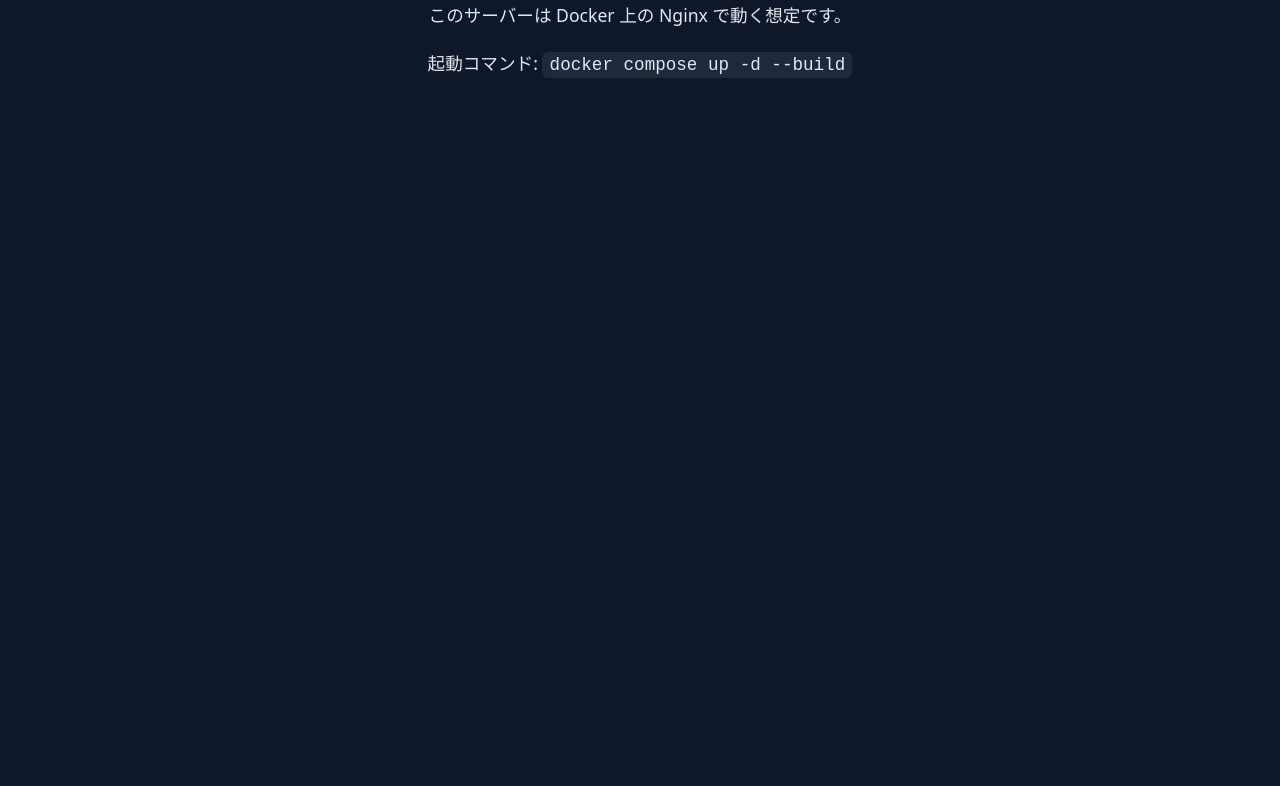
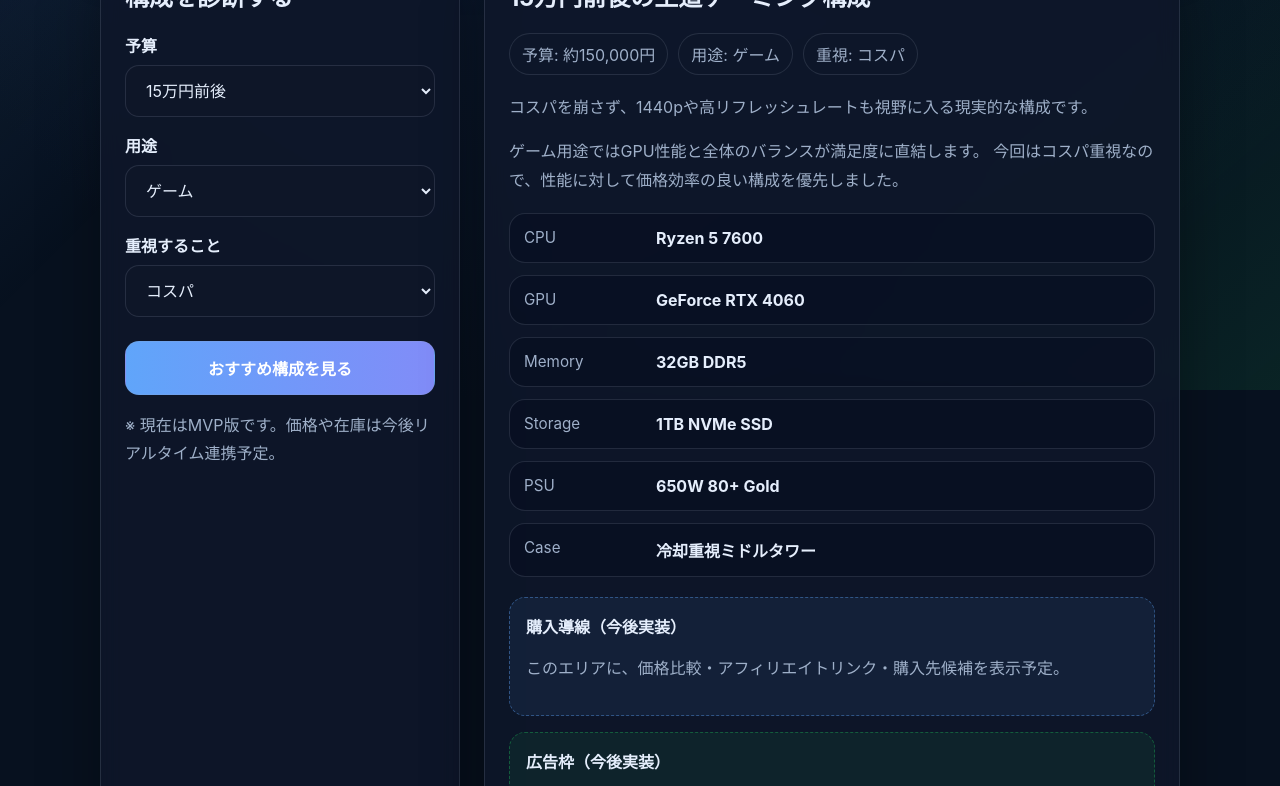
Before and after one commit to stone0141/PCgene, a plain HTML site: page site/index.html in a window 1280 px wide. Shown: the part 410-1196 px from the top of the page. Before the commit the page ends 800 px from the top, so only its background shows below. Drawn offline with Linux system fonts and the light colour scheme.

Commit message:
Start PCgene MVP frontend

```diff
--- /dev/null
+++ b/site/app.js
@@ -0,0 +1,124 @@
+const builds = {
+  gaming: {
+    100000: {
+      title: '10万円前後の入門ゲーミング構成',
+      description: 'フルHD中心で人気ゲームを快適に遊びやすい、初心者向けの鉄板バランス構成です。',
+      parts: {
+        CPU: 'Ryzen 5 5600', GPU: 'Radeon RX 7600', Memory: '16GB DDR4', Storage: '1TB NVMe SSD', PSU: '650W 80+ Bronze', Case: 'エアフロー重視ミドルタワー'
+      }
+    },
+    150000: {
+      title: '15万円前後の王道ゲーミング構成',
+      description: 'コスパを崩さず、1440pや高リフレッシュレートも視野に入る現実的な構成です。',
+      parts: {
+        CPU: 'Ryzen 5 7600', GPU: 'GeForce RTX 4060', Memory: '32GB DDR5', Storage: '1TB NVMe SSD', PSU: '650W 80+ Gold', Case: '冷却重視ミドルタワー'
+      }
+    },
+    200000: {
+      title: '20万円前後の高バランス構成',
+      description: '性能・将来性・扱いやすさのバランスが良く、初心者でも満足度が高いラインです。',
+      parts: {
+        CPU: 'Ryzen 7 7700', GPU: 'GeForce RTX 4070', Memory: '32GB DDR5', Storage: '2TB NVMe SSD', PSU: '750W 80+ Gold', Case: '高冷却ミドルタワー'
+      }
+    },
+    300000: {
+      title: '30万円前後の上位ゲーミング構成',
+      description: '4Kや重いゲームも狙える、妥協の少ない上位クラス構成です。',
+      parts: {
+        CPU: 'Ryzen 7 7800X3D', GPU: 'GeForce RTX 4070 Ti SUPER', Memory: '32GB DDR5', Storage: '2TB NVMe SSD', PSU: '850W 80+ Gold', Case: '静音・冷却両立ケース'
+      }
+    }
+  },
+  editing: {
+    100000: { title: '軽め編集向け構成', description: 'フルHD編集や学習用途向けの控えめな編集構成。', parts: { CPU: 'Ryzen 5 5600', GPU: 'GeForce RTX 3060', Memory: '16GB DDR4', Storage: '1TB NVMe SSD', PSU: '650W Bronze', Case: '拡張しやすいケース' } },
+    150000: { title: '動画編集の標準構成', description: 'PremiereやDaVinciで扱いやすい、初心者向け編集構成。', parts: { CPU: 'Core i5-14400F', GPU: 'GeForce RTX 4060', Memory: '32GB DDR4/DDR5', Storage: '1TB NVMe SSD + 2TB HDD', PSU: '650W Gold', Case: '静音寄りケース' } },
+    200000: { title: '編集快適構成', description: '4K素材も扱いやすく、長く使いやすい編集向け。', parts: { CPU: 'Core i7-14700F', GPU: 'GeForce RTX 4070', Memory: '32GB DDR5', Storage: '2TB NVMe SSD', PSU: '750W Gold', Case: '冷却重視ケース' } },
+    300000: { title: '本格クリエイター構成', description: '重い書き出しや同時作業でも粘れる上位構成。', parts: { CPU: 'Core i7-14700K', GPU: 'GeForce RTX 4070 Ti SUPER', Memory: '64GB DDR5', Storage: '2TB NVMe SSD + 4TB SSD', PSU: '850W Gold', Case: '大型高冷却ケース' } }
+  },
+  streaming: {
+    100000: { title: '入門配信構成', description: '軽い配信やゲーム実況の入り口用。', parts: { CPU: 'Ryzen 5 5600', GPU: 'RTX 3060', Memory: '16GB', Storage: '1TB SSD', PSU: '650W', Case: 'エアフロー重視' } },
+    150000: { title: '初心者向け配信構成', description: 'ゲームしながら配信しやすいバランス型。', parts: { CPU: 'Ryzen 7 5700X', GPU: 'RTX 4060', Memory: '32GB', Storage: '1TB SSD', PSU: '650W Gold', Case: '冷却重視' } },
+    200000: { title: '安定配信構成', description: '同時配信や録画を考えても安心感がある構成。', parts: { CPU: 'Ryzen 7 7700', GPU: 'RTX 4070', Memory: '32GB DDR5', Storage: '2TB SSD', PSU: '750W Gold', Case: '静音冷却ケース' } },
+    300000: { title: '本格配信構成', description: '配信・録画・ゲームを高いレベルで両立。', parts: { CPU: 'Ryzen 9 7900', GPU: 'RTX 4070 Ti SUPER', Memory: '64GB DDR5', Storage: '2TB SSD', PSU: '850W Gold', Case: '上位ケース' } }
+  },
+  ai: {
+    100000: { title: '軽量開発向け構成', description: '学習・開発・普段使いを無理なくこなす最小ライン。', parts: { CPU: 'Ryzen 5 5600', GPU: 'RTX 3060 12GB', Memory: '32GB', Storage: '1TB SSD', PSU: '650W', Case: '拡張しやすいケース' } },
+    150000: { title: 'AI学習入門構成', description: 'ローカルLLMや画像生成を試しやすい現実的な構成。', parts: { CPU: 'Ryzen 5 7600', GPU: 'RTX 4060 Ti 16GB', Memory: '32GB DDR5', Storage: '1TB SSD', PSU: '750W Gold', Case: '冷却重視' } },
+    200000: { title: '開発・生成AI快適構成', description: 'VRAMと全体性能のバランスを重視。', parts: { CPU: 'Ryzen 7 7700', GPU: 'RTX 4070 SUPER', Memory: '64GB DDR5', Storage: '2TB SSD', PSU: '750W Gold', Case: '上位冷却ケース' } },
+    300000: { title: 'ローカルAI強化構成', description: '開発・学習・生成をしっかり回したい人向け。', parts: { CPU: 'Ryzen 9 7900', GPU: 'RTX 4080 SUPER', Memory: '64GB DDR5', Storage: '2TB SSD', PSU: '850W Gold', Case: '高冷却ケース' } }
+  },
+  daily: {
+    100000: { title: '普段使い快適構成', description: 'ネット、Office、軽作業で長く困りにくい構成。', parts: { CPU: 'Core i5-13400', GPU: '内蔵GPU', Memory: '16GB', Storage: '1TB SSD', PSU: '550W', Case: 'コンパクトケース' } },
+    150000: { title: '余裕のある普段使い構成', description: '軽い編集や複数作業にも対応しやすい。', parts: { CPU: 'Core i5-14400', GPU: 'RTX 4060', Memory: '16GB', Storage: '1TB SSD', PSU: '650W', Case: '静音ケース' } },
+    200000: { title: '万能ホームPC構成', description: '長く使いたい人向けの万能型。', parts: { CPU: 'Core i7-14700', GPU: 'RTX 4060', Memory: '32GB', Storage: '2TB SSD', PSU: '650W Gold', Case: '静音・拡張両立' } },
+    300000: { title: '高級万能構成', description: '仕事も趣味も一台で済ませたい方向け。', parts: { CPU: 'Core i7-14700K', GPU: 'RTX 4070', Memory: '32GB DDR5', Storage: '2TB SSD', PSU: '750W Gold', Case: 'プレミアムケース' } }
+  }
+};
+
+const usageLabel = {
+  gaming: 'ゲーム', editing: '動画編集', streaming: '配信', ai: 'AI / 開発', daily: '普段使い'
+};
+const priorityLabel = {
+  value: 'コスパ', performance: '性能', silent: '静音', future: '将来性'
+};
+
+function reasonText(usage, priority) {
+  const base = {
+    gaming: 'ゲーム用途ではGPU性能と全体のバランスが満足度に直結します。',
+    editing: '動画編集ではCPU・メモリ・ストレージ速度のバランスが重要です。',
+    streaming: '配信はゲーム性能だけでなく、同時処理の安定性も大事です。',
+    ai: 'AI / 開発用途ではメモリ容量とGPUの余力が使いやすさに効きます。',
+    daily: '普段使いではオーバースペックを避けつつ快適さを確保するのが大切です。'
+  };
+  const plus = {
+    value: '今回はコスパ重視なので、性能に対して価格効率の良い構成を優先しました。',
+    performance: '今回は性能重視なので、予算内で体感差が出やすい部分に強めに振っています。',
+    silent: '今回は静音重視なので、発熱と騒音が極端に増えにくい方向でまとめています。',
+    future: '今回は将来性重視なので、メモリや電源、プラットフォームの余裕を意識しています。'
+  };
+  return `${base[usage]} ${plus[priority]}`;
+}
+
+function renderResult(build, budget, usage, priority) {
+  const result = document.getElementById('result');
+  const partsHtml = Object.entries(build.parts).map(([label, name]) => `
+    <div class="part">
+      <div class="label">${label}</div>
+      <div class="name">${name}</div>
+    </div>
+  `).join('');
+
+  result.innerHTML = `
+    <h2>${build.title}</h2>
+    <div class="summary">
+      <span class="badge">予算: 約${Number(budget).toLocaleString()}円</span>
+      <span class="badge">用途: ${usageLabel[usage]}</span>
+      <span class="badge">重視: ${priorityLabel[priority]}</span>
+    </div>
+    <p class="lead">${build.description}</p>
+    <p class="muted">${reasonText(usage, priority)}</p>
+    <div class="parts">${partsHtml}</div>
+    <div class="cta">
+      <strong>購入導線（今後実装）</strong>
+      <p class="muted">このエリアに、価格比較・アフィリエイトリンク・購入先候補を表示予定。</p>
+    </div>
+    <div class="adbox">
+      <strong>広告枠（今後実装）</strong>
+      <p class="muted">初心者向けの比較記事や周辺機器紹介、広告ユニット配置を想定。</p>
+    </div>
+  `;
+}
+
+const form = document.getElementById('pc-form');
+form.addEventListener('submit', (event) => {
+  event.preventDefault();
+  const data = new FormData(form);
+  const budget = data.get('budget');
+  const usage = data.get('usage');
+  const priority = data.get('priority');
+  const build = builds[usage]?.[budget];
+  if (!build) return;
+  renderResult(build, budget, usage, priority);
+});
+
+renderResult(builds.gaming[150000], 150000, 'gaming', 'value');
--- a/site/index.html
+++ b/site/index.html
@@ -3,36 +3,72 @@
   <head>
     <meta charset="UTF-8" />
     <meta name="viewport" content="width=device-width, initial-scale=1.0" />
-    <title>大将 Web Server</title>
-    <style>
-      body {
-        margin: 0;
-        font-family: system-ui, sans-serif;
-        background: #0f172a;
-        color: #e2e8f0;
-        display: grid;
-        place-items: center;
-        min-height: 100vh;
-      }
-      main {
-        max-width: 720px;
-        padding: 32px;
-        text-align: center;
-      }
-      h1 { font-size: 3rem; margin-bottom: 0.5rem; }
-      p { font-size: 1.1rem; line-height: 1.7; }
-      code {
-        background: #1e293b;
-        padding: 0.2rem 0.45rem;
-        border-radius: 6px;
-      }
-    </style>
+    <title>PCgene - 初心者向けPC構成診断</title>
+    <link rel="stylesheet" href="./styles.css" />
   </head>
   <body>
-    <main>
-      <h1>大将、配置完了</h1>
-      <p>このサーバーは Docker 上の Nginx で動く想定です。</p>
-      <p>起動コマンド: <code>docker compose up -d --build</code></p>
+    <div class="bg"></div>
+    <main class="container">
+      <section class="hero card">
+        <p class="eyebrow">PCgene / MVP v0.1</p>
+        <h1>予算と用途から、<br />失敗しにくいPC構成を提案</h1>
+        <p class="lead">
+          PC初心者向けの構成診断アプリ。用途・予算・重視ポイントを選ぶだけで、
+          おすすめ構成と選定理由をわかりやすく表示します。
+        </p>
+      </section>
+
+      <section class="grid">
+        <form id="pc-form" class="card form-panel">
+          <h2>構成を診断する</h2>
+
+          <label>
+            <span>予算</span>
+            <select name="budget" required>
+              <option value="100000">10万円前後</option>
+              <option value="150000" selected>15万円前後</option>
+              <option value="200000">20万円前後</option>
+              <option value="300000">30万円前後</option>
+            </select>
+          </label>
+
+          <label>
+            <span>用途</span>
+            <select name="usage" required>
+              <option value="gaming" selected>ゲーム</option>
+              <option value="editing">動画編集</option>
+              <option value="streaming">配信</option>
+              <option value="ai">AI / 開発</option>
+              <option value="daily">普段使い</option>
+            </select>
+          </label>
+
+          <label>
+            <span>重視すること</span>
+            <select name="priority" required>
+              <option value="value" selected>コスパ</option>
+              <option value="performance">性能</option>
+              <option value="silent">静音</option>
+              <option value="future">将来性</option>
+            </select>
+          </label>
+
+          <button type="submit">おすすめ構成を見る</button>
+
+          <p class="note">
+            ※ 現在はMVP版です。価格や在庫は今後リアルタイム連携予定。
+          </p>
+        </form>
+
+        <section id="result" class="card result-panel">
+          <div class="result-empty">
+            <h2>診断結果</h2>
+            <p>左の条件を選んで、「おすすめ構成を見る」を押してください。</p>
+          </div>
+        </section>
+      </section>
     </main>
+
+    <script src="./app.js"></script>
   </body>
 </html>
--- /dev/null
+++ b/site/styles.css
@@ -0,0 +1,148 @@
+:root {
+  --bg: #07111f;
+  --panel: rgba(15, 23, 42, 0.84);
+  --line: rgba(148, 163, 184, 0.18);
+  --text: #e5eefc;
+  --muted: #9fb0c9;
+  --accent: #60a5fa;
+  --accent-2: #22c55e;
+  --shadow: 0 20px 60px rgba(0, 0, 0, 0.35);
+}
+* { box-sizing: border-box; }
+body {
+  margin: 0;
+  font-family: Inter, system-ui, sans-serif;
+  color: var(--text);
+  background: radial-gradient(circle at top, #0f1f3a, var(--bg) 55%);
+}
+.bg {
+  position: fixed;
+  inset: 0;
+  background: linear-gradient(135deg, rgba(96,165,250,.14), transparent 35%), linear-gradient(320deg, rgba(34,197,94,.10), transparent 35%);
+  pointer-events: none;
+}
+.container {
+  position: relative;
+  z-index: 1;
+  max-width: 1120px;
+  margin: 0 auto;
+  padding: 40px 20px 80px;
+}
+.card {
+  background: var(--panel);
+  border: 1px solid var(--line);
+  border-radius: 24px;
+  box-shadow: var(--shadow);
+  backdrop-filter: blur(10px);
+}
+.hero {
+  padding: 32px;
+  margin-bottom: 24px;
+}
+.eyebrow {
+  color: var(--accent);
+  font-size: 0.85rem;
+  font-weight: 700;
+  letter-spacing: 0.08em;
+  text-transform: uppercase;
+}
+.hero h1 {
+  margin: 10px 0 14px;
+  line-height: 1.15;
+  font-size: clamp(2rem, 5vw, 3.5rem);
+}
+.lead, .note, .muted {
+  color: var(--muted);
+  line-height: 1.8;
+}
+.grid {
+  display: grid;
+  grid-template-columns: 360px 1fr;
+  gap: 24px;
+}
+.form-panel, .result-panel {
+  padding: 24px;
+}
+.form-panel h2, .result-panel h2 {
+  margin-top: 0;
+}
+label {
+  display: block;
+  margin-bottom: 16px;
+}
+label span {
+  display: block;
+  margin-bottom: 8px;
+  font-weight: 600;
+}
+select, button {
+  width: 100%;
+  border-radius: 14px;
+  border: 1px solid var(--line);
+  padding: 14px 16px;
+  font: inherit;
+}
+select {
+  background: rgba(15, 23, 42, 0.95);
+  color: var(--text);
+}
+button {
+  margin-top: 8px;
+  background: linear-gradient(90deg, var(--accent), #818cf8);
+  color: white;
+  font-weight: 800;
+  cursor: pointer;
+}
+button:hover { filter: brightness(1.06); }
+.result-empty { min-height: 320px; display: grid; place-items: center; text-align: center; }
+.summary {
+  display: flex;
+  flex-wrap: wrap;
+  gap: 10px;
+  margin: 10px 0 18px;
+}
+.badge {
+  padding: 8px 12px;
+  border-radius: 999px;
+  border: 1px solid var(--line);
+  color: var(--muted);
+  background: rgba(15, 23, 42, 0.7);
+}
+.parts {
+  display: grid;
+  gap: 12px;
+  margin-top: 18px;
+}
+.part {
+  display: grid;
+  grid-template-columns: 120px 1fr;
+  gap: 12px;
+  padding: 14px;
+  border-radius: 16px;
+  border: 1px solid var(--line);
+  background: rgba(2, 6, 23, 0.28);
+}
+.part .label {
+  color: var(--muted);
+  font-size: 0.95rem;
+}
+.part .name {
+  font-weight: 700;
+}
+.cta {
+  margin-top: 20px;
+  padding: 16px;
+  border: 1px dashed rgba(96,165,250,.4);
+  border-radius: 16px;
+  background: rgba(96,165,250,.08);
+}
+.adbox {
+  margin-top: 16px;
+  padding: 16px;
+  border-radius: 16px;
+  background: rgba(34,197,94,.08);
+  border: 1px dashed rgba(34,197,94,.35);
+}
+@media (max-width: 920px) {
+  .grid { grid-template-columns: 1fr; }
+}
```
Also changed, not shown: memory/2026-03-09.md (added, +5 -0 lines), README.md (added).
